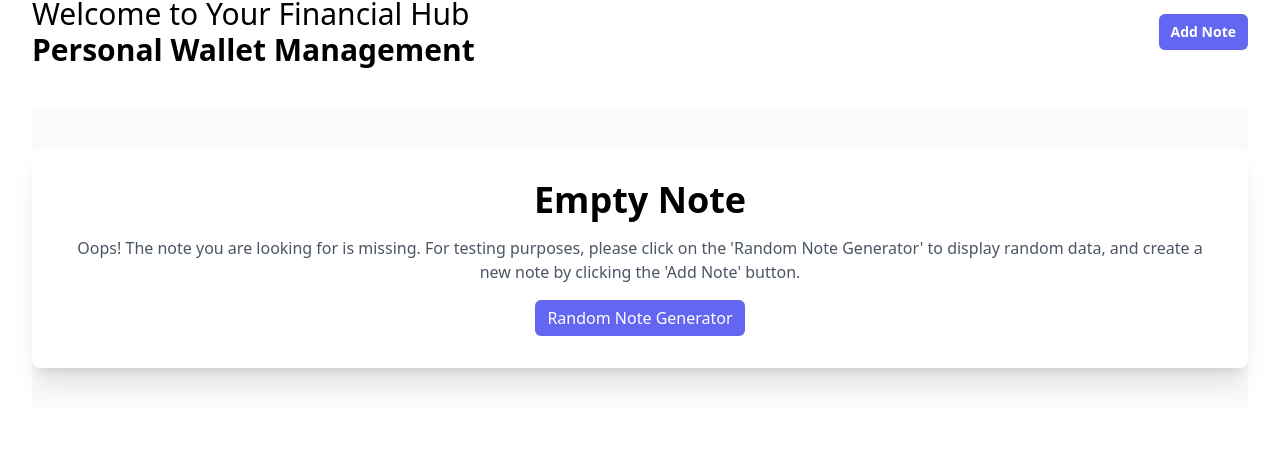
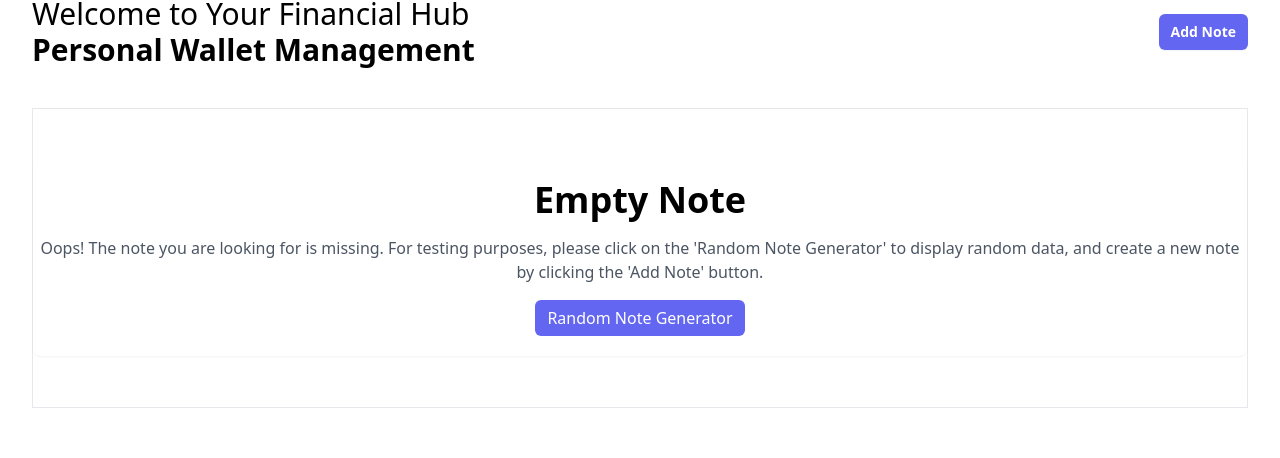
Before and after one commit to saifulbdDev/wallet.management, a Next.js app: page / in a window 1280 px wide. Shown: the part 100-558 px from the top of the page. Built offline with nearby package versions, Linux system fonts and the light colour scheme; no server answers.

Commit message:
update readme file

```diff
--- a/src/app/page.tsx
+++ b/src/app/page.tsx
@@ -151,8 +151,8 @@ const Home: React.FC<HomeProps> = () => {
           </div>
         </div>
       ) : (
-        <div className="min-h-full h-[300px] flex flex-grow items-center justify-center bg-gray-50">
-          <div className="rounded-lg bg-white p-8 text-center sm:shadow-xl">
+        <div className="min-h-full h-[300px] border flex flex-grow items-center justify-center bg-white">
+          <div className="rounded-lg  text-center sm:shadow-sm py-5">
             <h1 className="mb-4 text-4xl font-bold">Empty Note</h1>
             <p className="text-gray-600">
               Oops! The note you are looking for is missing. For testing purposes, please click on the 'Random Note Generator' to display random data, and create a new note by clicking the 'Add Note' button.
```
Also changed, not shown: 1 other file (tests, documents, lock files or other folders).
